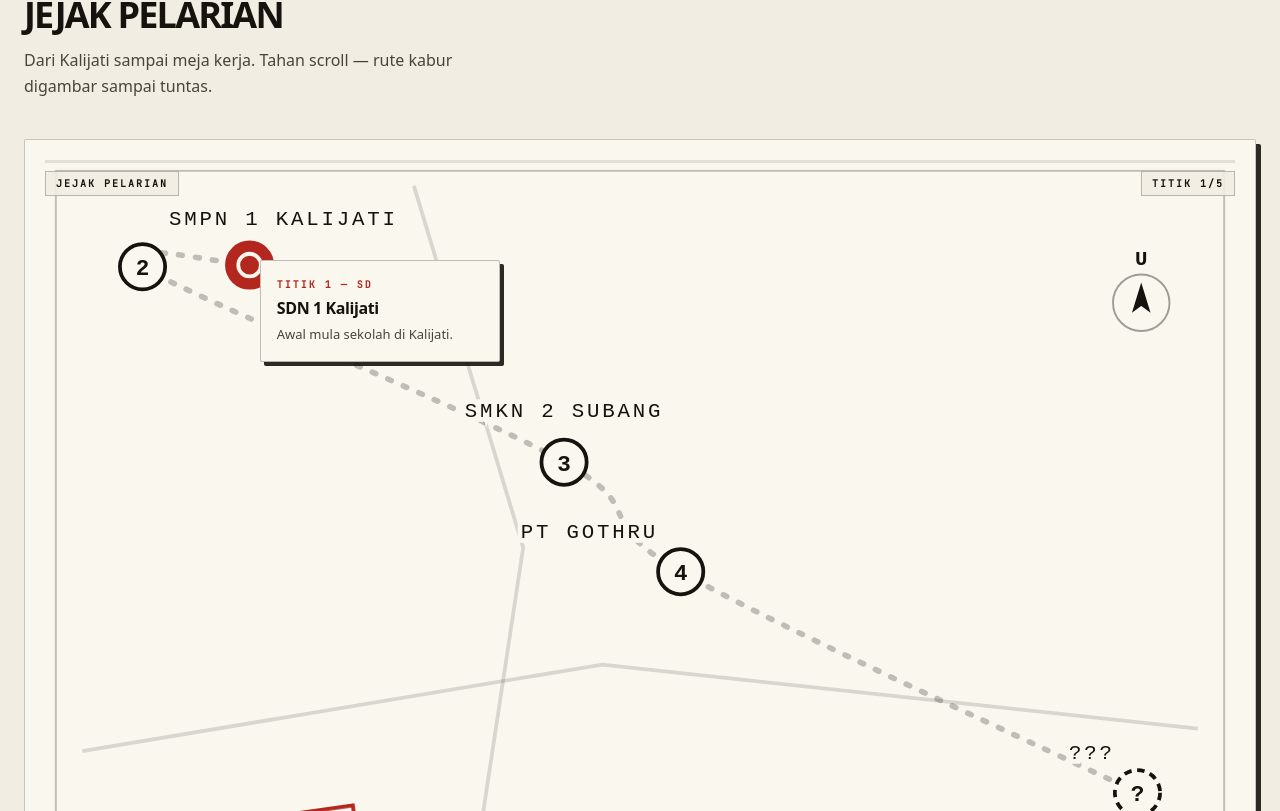
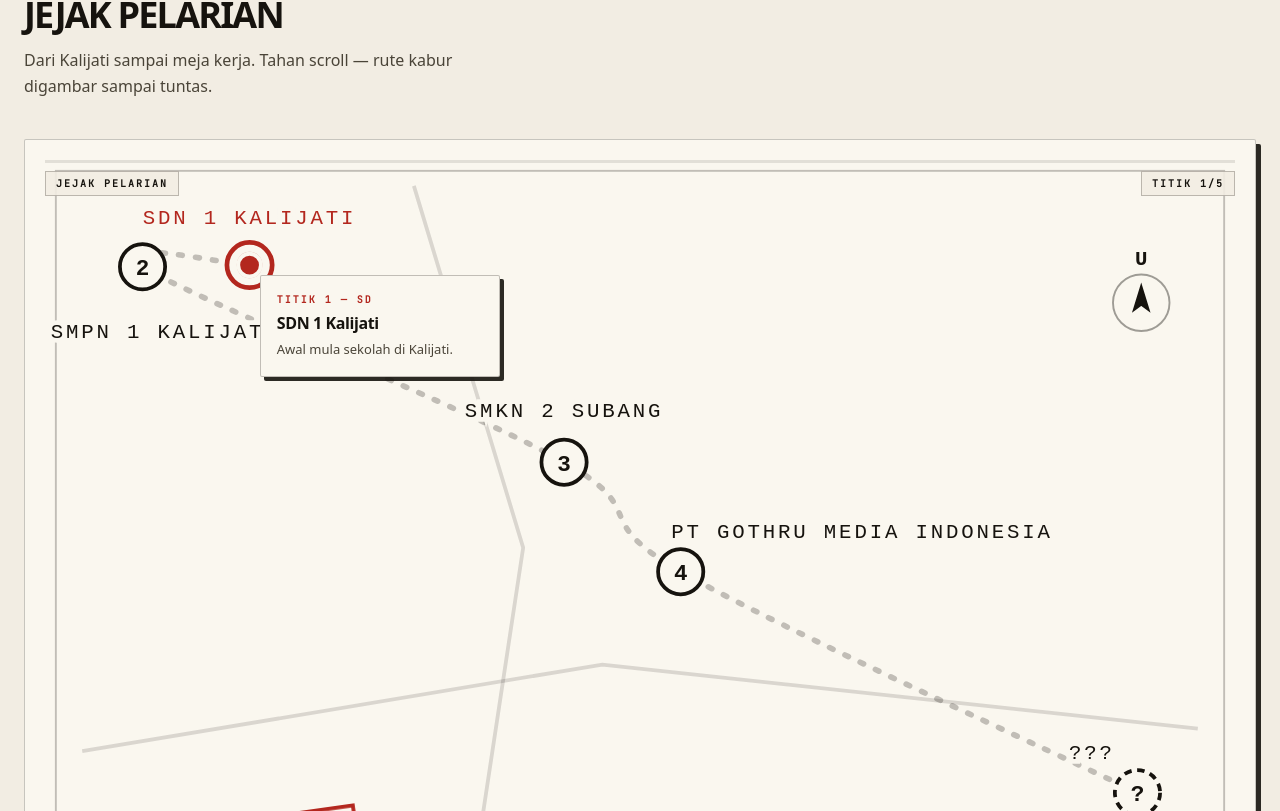
Before and after one commit to Alif-Kopling/alxyzz, a React (Vite) app: page / in a window 1280 px wide. Shown: the part 4509-5320 px from the top of the page. Built offline with nearby package versions, Linux system fonts and the light colour scheme.

Commit message:
feat: update TrailTimeline and styles for improved pin and popover positioning

```diff
--- a/src/components/TrailTimeline.tsx
+++ b/src/components/TrailTimeline.tsx
@@ -12,10 +12,10 @@ gsap.registerPlugin(ScrollTrigger);
 // (label peta jujur: sketsa, bukan skala — jangan kutip angka ini di UI).
 // Catatan: file ini sengaja tanpa template literal (pakai concat biasa).
 const RAW = [
-  { lng: 107.6759, lat: -6.5253, anchor: "start" as const, dx: 16, dy: 28, tag: "SDN 1 KALIJATI" },
-  { lng: 107.6555, lat: -6.5255, anchor: "start" as const, dx: 14, dy: -22, tag: "SMPN 1 KALIJATI" },
+  { lng: 107.6759, lat: -6.5253, anchor: "middle" as const, dx: 0, dy: -22, tag: "SDN 1 KALIJATI" },
+  { lng: 107.6555, lat: -6.5255, anchor: "middle" as const, dx: 12, dy: 38, tag: "SMPN 1 KALIJATI" },
   { lng: 107.7358, lat: -6.5476, anchor: "middle" as const, dx: 0, dy: -24, tag: "SMKN 2 SUBANG" },
-  { lng: 107.758, lat: -6.56, anchor: "end" as const, dx: -12, dy: -18, tag: "PT GOTHRU" },
+  { lng: 107.758, lat: -6.56, anchor: "start" as const, dx: -5, dy: -18, tag: "PT GOTHRU MEDIA INDONESIA" },
   { lng: 107.845, lat: -6.585, anchor: "end" as const, dx: -12, dy: -18, tag: "???" },
 ];
 
@@ -201,7 +201,7 @@ export function TrailTimeline() {
     draw(0);
     const st = ScrollTrigger.create({
       trigger: pinRef.current,
-      start: "top top",
+      start: "top top+=84",
       end: "+=300%",
       pin: true,
       scrub: 0.6,
@@ -219,8 +219,12 @@ export function TrailTimeline() {
   const active = trail[activeIdx];
   const stop = STOPS[activeIdx];
   const fx = (stop.x / VB_W) * 100;
-  const fy = Math.min(78, Math.max(22, (stop.y / VB_H) * 100));
-  const popClass = "checkpoint-pop" + (fx > 55 ? " flip-x" : "");
+  const rawFy = (stop.y / VB_H) * 100;
+  // Pin di sepertiga atas: popover dibuka ke bawah pin biar tidak
+  // menimpa label SDN/SMPN yang duduk di kanan pin.
+  const below = rawFy < 30;
+  const fy = below ? Math.max(10, rawFy) : Math.min(78, Math.max(22, rawFy));
+  const popClass = "checkpoint-pop" + (fx > 55 ? " flip-x" : "") + (below ? " below" : "");
   const popStyle = { "--px": fx + "%", "--py": fy + "%" } as CSSProperties;
 
   return (
@@ -259,7 +263,7 @@ export function TrailTimeline() {
         </div>
       ) : (
         <div ref={pinRef} className="relative mt-10">
-          <div className="paper-raised card-dossier relative bg-paper-card p-2 md:p-3">
+          <div className="paper-raised card-dossier relative mb-8 bg-paper-card p-2 md:p-3">
             <RouteMap mode="scrub" pathRef={pathRef} markerRef={markerRef} setPin={setPin} />
             {/* Bar progres + penanda titik */}
             <div className="absolute inset-x-0 top-0 p-4 md:p-5">
--- a/src/index.css
+++ b/src/index.css
@@ -126,21 +126,15 @@ body {
   fill: #16130e;
 }
 .map-pin.is-active .pin-dot {
-  fill: #b3271e;
+  fill: #faf7ef;
   stroke: #b3271e;
+  stroke-width: 2.5;
 }
 .map-pin.is-active text {
-  fill: #fff;
+  fill: #b3271e;
 }
 .map-pin.unknown .pin-dot {
   stroke-dasharray: 4 3;
-}
-.map-pin.unknown.is-active .pin-dot {
-  fill: none;
-  stroke: #b3271e;
-}
-.map-pin.unknown.is-active text {
-  fill: #b3271e;
 }
 .marker-ring {
   transform-box: fill-box;
@@ -168,9 +162,17 @@ body {
 .checkpoint-pop.flip-x {
   transform: translate(calc(-100% - 18px), -50%);
 }
+.checkpoint-pop.below {
+  transform: translate(18px, 18px);
+}
+.checkpoint-pop.below.flip-x {
+  transform: translate(calc(-100% - 18px), 18px);
+}
 @media (max-width: 1023px) {
   .checkpoint-pop,
-  .checkpoint-pop.flip-x {
+  .checkpoint-pop.flip-x,
+  .checkpoint-pop.below,
+  .checkpoint-pop.below.flip-x {
     left: 0.75rem;
     right: 0.75rem;
     top: auto;
```
